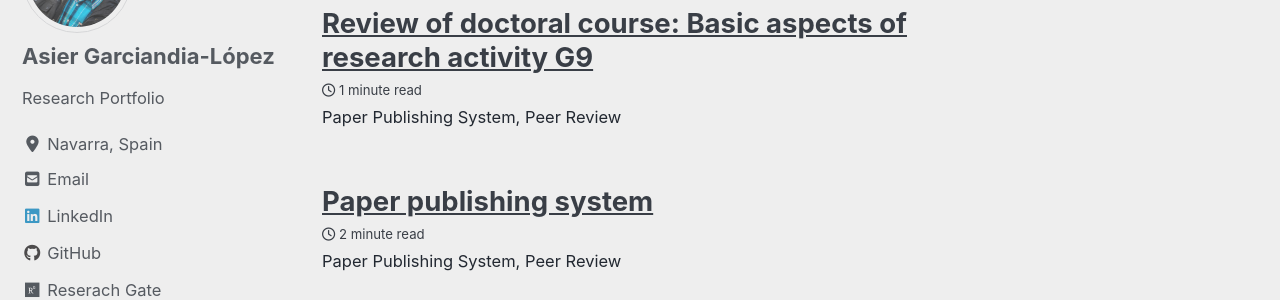
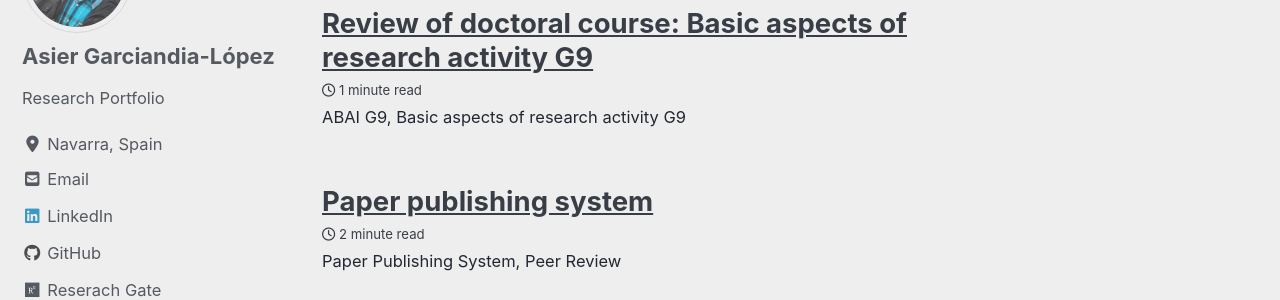
Before and after one commit to garciand/garciand.github.io, a Jekyll site: the page built from index.html, in a window 1280 px wide and 900 px high, scrolled down 636 px. Shown: the part 153-453 px from the top of the window. Built offline with Jekyll 4.4.1, drawn with Linux system fonts in a browser that asks for light colours; cached includes are drawn as plain includes; nearby versions of some CDN libraries; the list of posts is cut into pages by our own code.

Commit message:
new post

```diff
--- a/_posts/2020-06-02-review_of_doctoral_course_basic_aspects_of_research_activity_G9.md
+++ b/_posts/2020-06-02-review_of_doctoral_course_basic_aspects_of_research_activity_G9.md
@@ -1,10 +1,10 @@
 ---
 title: "Review of doctoral course: Basic aspects of research activity G9"
-date: 2020-05-27
+date: 2020-06-02
 tags: [T7]
 header:
   image: "/images/T7.png"
-excerpt: "Paper Publishing System, Peer Review"
+excerpt: "ABAI G9, Basic aspects of research activity G9"
 ---
 Hi everyone,
 
```
